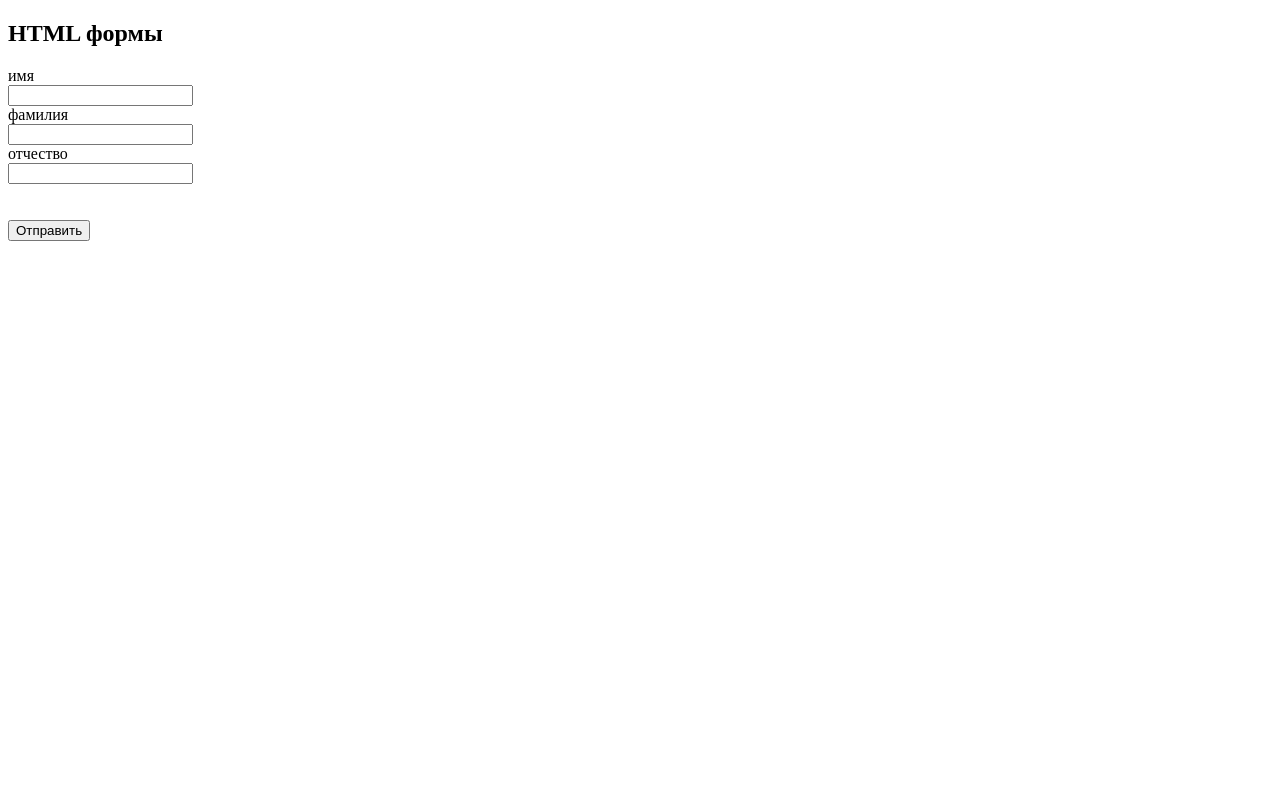
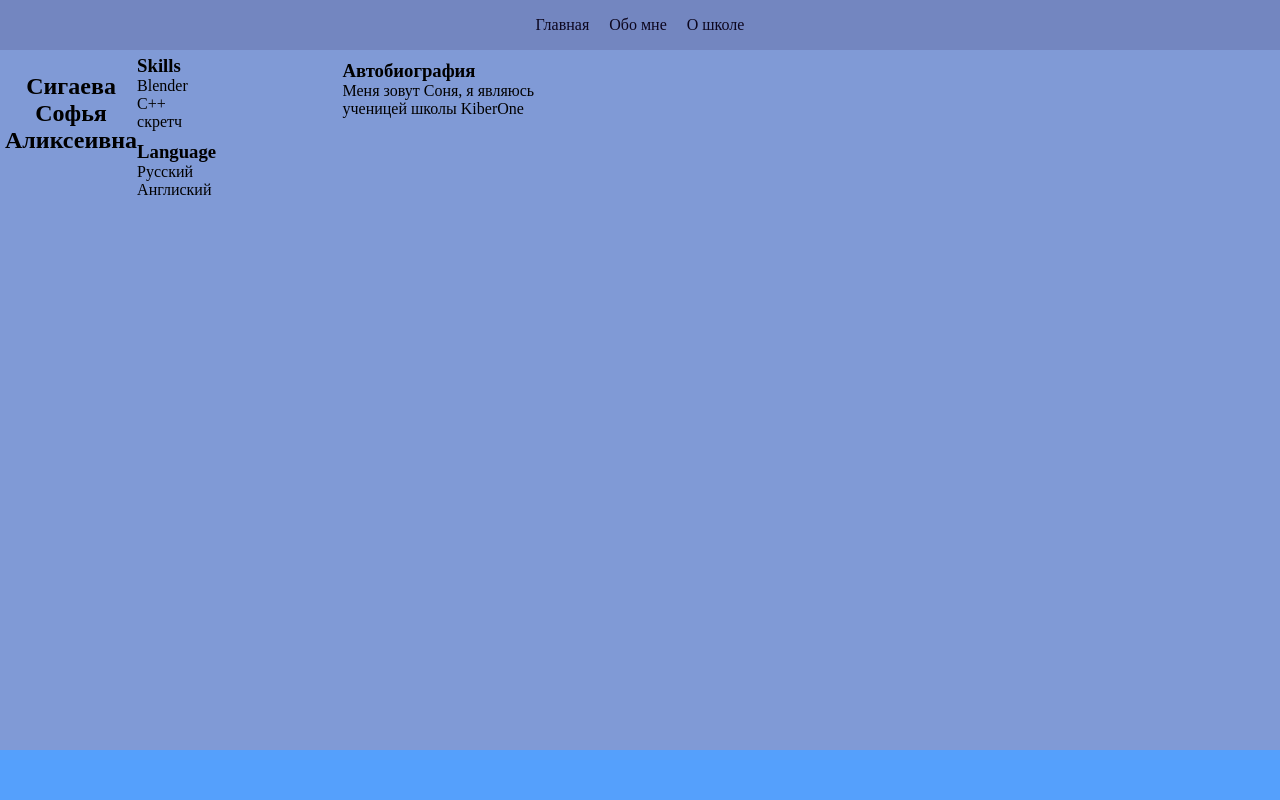
Before and after one commit to SonayCat/myportfolio, a plain HTML site: page index.html in a window 1280 px wide. Drawn offline with Linux system fonts and the light colour scheme.

Commit message:
Update index.html

```diff
--- a/index.html
+++ b/index.html
@@ -1,21 +1,61 @@
 <!DOCTYPE html>
-<html>
-    <head>
-        <script src="script.js"></script>
-    </head>
-    <body>
-        <h2>HTML формы </h2>
-        <form action="/action_page.php" onsubmit="return print_massage()">
-            <label for="name">имя</label><br />
-            <input type="text" id="name="name value=""/><br>
-            <label for="name">фамилия</label><br />
-            <input type="text" id="name="name value=""/><br>
-            <label for="name">отчество</label><br />
-            <input type="text" id="name="nave value=""/><br>
-            <br />
-            <br />
-            <input type="submit" value="Отправить" />
-        </form>
-        <p id="massage"></p>
-    </body>
+<head>
+    <meta charset="UTF-8">
+    <link rel="stylesheet" href="./style.css">
+    <title>Главная</title>
+</head>
+<body>
+    <header>
+        <nav>
+            <ul>
+                <li><a href="#">Главная</a></li>
+                <li><a href="#">Обо мне</a></li>
+                <li><a href="#">О школе</a></li>
+            </ul>
+        </nav>
+    </header>
+    <main class="about_main">
+        <div class="container">
+            <div class="column_container">
+                <div class="about_me_block">
+                    <div class="img-container">
+                    <img src="">
+                    <h2>Сигаева <br>Софья<br> Аликсеивна</h2>
+                    </div>
+                </div>
+                <div class="first-column-desc">
+                    <div class="skills_contaner">
+                        <h3>Skills</h3>
+                        <ul>
+                            <li>Blender</li>
+                            <li>C++</li>
+                            <li>скретч</li>
+                            <li></li>
+                        </ul>
+                    </div>
+                    <div class="skills_contaner">
+                        <h3>Language</h3>
+                        <ul>
+                            <li>Русский</li>
+                            <li>Англиский</li>
+                        </ul>
+                    </div>
+                </div>
+                <div class="decription-container">
+                    <div class="biography_container">
+                        <h3>Автобиография</h3>
+                        <section>
+                            <p>Меня зовут Соня, я являюсь ученицей школы KiberOne</p>
+                        </section>
+                    </div>
+                </div>
+            </div>
+        </div>
+        <div class="decription-container">
+        </div>
+    </main>
+    <footer>
+
+    </footer>
+</body>
 </html>
```
